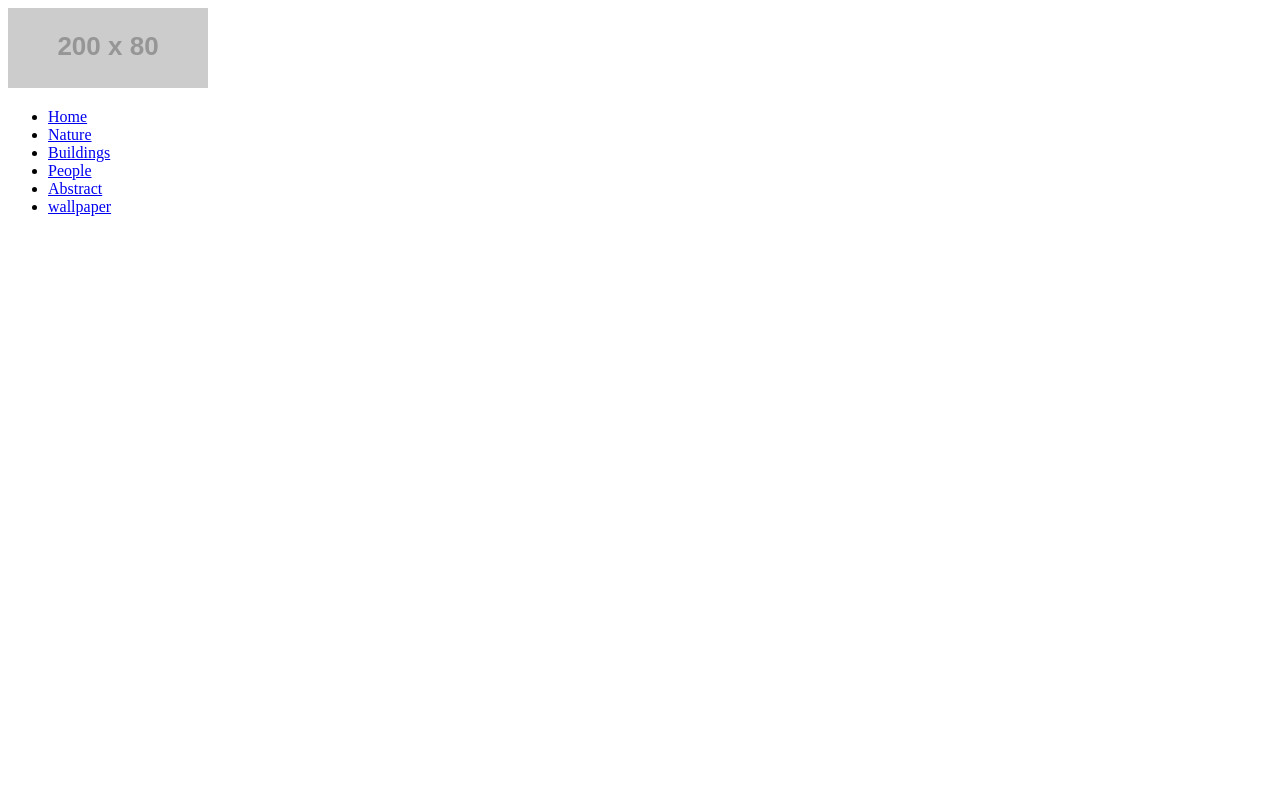
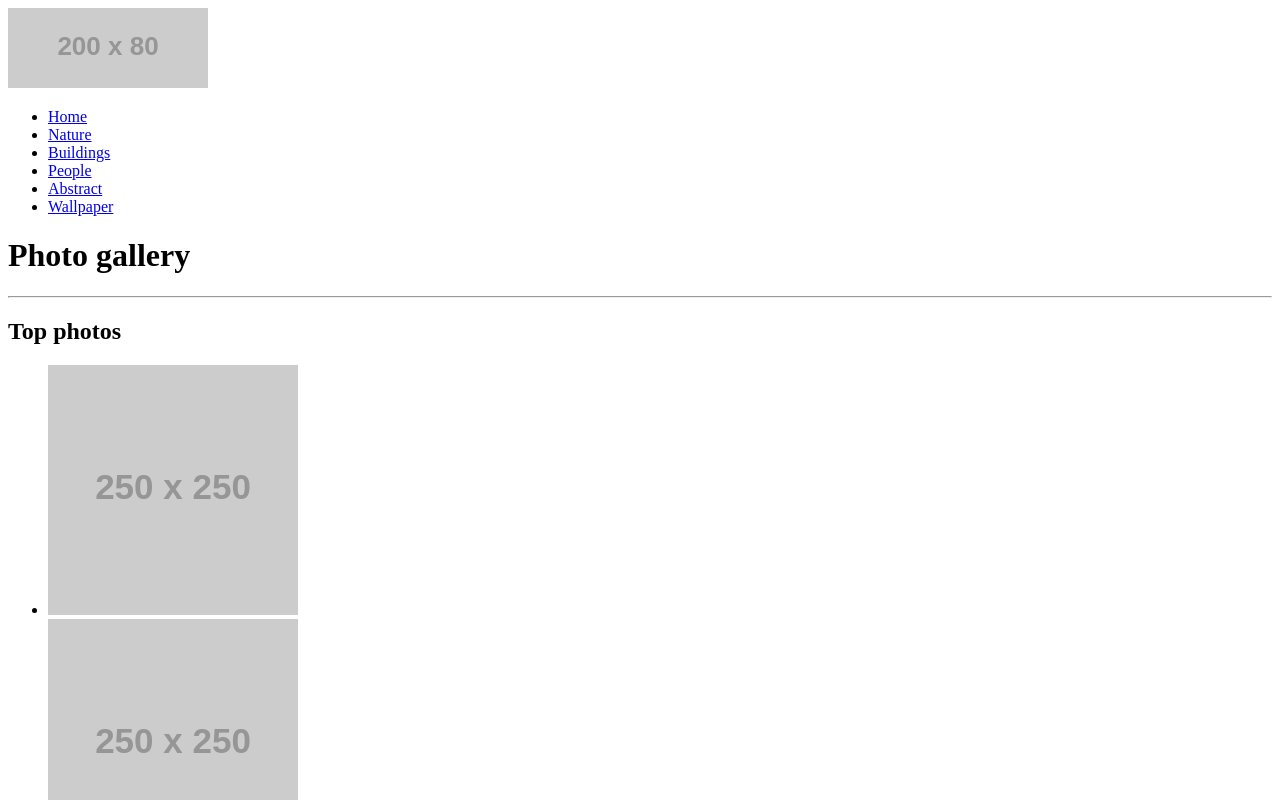
Before and after one commit to LazizJavo/demo-photo-gallery, a plain HTML site: page index.html in a window 1280 px wide. Shown: the top 800 px of the page. Drawn offline with Linux system fonts and the light colour scheme; placeholder pictures from the web are drawn by us.

Commit message:
Add main-content and top-photos section

```diff
--- a/index.html
+++ b/index.html
@@ -6,22 +6,36 @@
     <title>Image gallery</title>
 </head>
 <body>
-<!--Site header-->
+    <!-- Site header -->
     <header>
-        <a href="#"></a>
-        <img src="https://via.placeholder.com/200/80" alt="placeholder logo" width="200" height="80">
+        <a href="#"><img src="https://via.placeholder.com/200/80" alt="placeholder logo" width="200" height="80"></a>
         <nav>
             <ul>
-
-        <li> <a href="index.html">Home</a></li>
+                <li><a href="index.html">Home</a></li>
                 <li><a href="index.html">Nature</a></li>
                 <li><a href="index.html">Buildings</a></li>
                 <li><a href="index.html">People</a></li>
                 <li><a href="index.html">Abstract</a></li>
-        <li><a href="index.html">wallpaper</a></li>
+                <li><a href="index.html">Wallpaper</a></li>
             </ul>
         </nav>
     </header>
 
+    <!-- MAIN-CONTENT -->
+    <main>
+        <h1>Photo gallery</h1>
+        <hr>
+
+        <section>
+            <h2>Top photos</h2>
+            <!-- Corrected Emmet abbreviation and updated image URLs -->
+            <ul>
+                <li><img src="https://via.placeholder.com/250" alt="rasm" width="250" height="250"></li>
+                <li><img src="https://via.placeholder.com/250" alt="rasm" width="250" height="250"></li>
+                <li><img src="https://via.placeholder.com/250" alt="rasm" width="250" height="250"></li>
+                <!-- Repeat this structure for the remaining 7 items -->
+            </ul>
+        </section>
+    </main>
 </body>
 </html>
```
Lines whose indentation alone changed are shown as unchanged.
